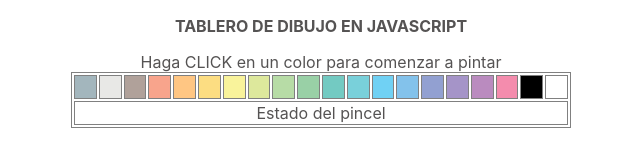
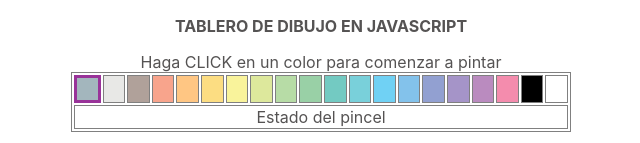
Before and after one commit to RonGarciaGuerrero/mosaico, a plain HTML site: page paint.html in a window 1280 px wide. Shown: the top 143 px of the page, without its empty margins (319-959 px from the left). Drawn offline with nearby package versions, Linux system fonts and the light colour scheme.

Commit message:
modifico carpetas

```diff
--- a/MosaicoMejorado/paint.css
+++ b/paint.css
@@ -85,9 +85,7 @@
 	text-align: center;
 }
 
-.seleccionado{
-	border: medium solid #939;
-}
+
 body{
 	font-family: -apple-system, BlinkMacSystemFont, 'Segoe UI', Roboto, Oxygen, Ubuntu, Cantarell, 'Open Sans', 'Helvetica Neue', sans-serif;
 	color: rgb(85, 83, 83);
@@ -104,6 +102,10 @@ p{
 	margin-left: auto;
     margin-right: auto;
 }
-#paleta, #paleta td{
+#paleta, td{
 	border: 1px solid gray;
 }
+
+.seleccionado{
+	border: medium solid #939;
+}
```
Also changed, not shown: paint.html (renamed from MosaicoMejorado/paint.html), paint.js (line endings or trailing spaces).
